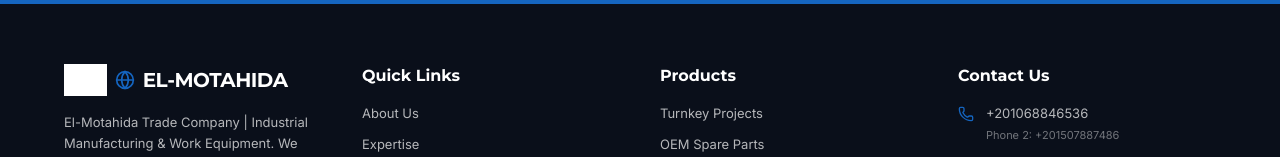
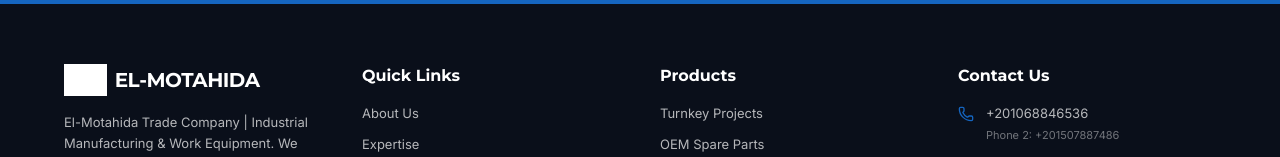
Before and after one commit to elmotahidatrade-commits/el-motahida.com, a React (Vite) app in the folder frontend/: page / in a window 1280 px wide. Shown: the part 6646-6803 px from the top of the page. Built offline with nearby package versions, Linux system fonts and the light colour scheme; no server answers.

Commit message:
fix: remove redundant globe icon from footer to resolve logo duplication

```diff
--- a/frontend/src/components/layout/Footer.jsx
+++ b/frontend/src/components/layout/Footer.jsx
@@ -25,7 +25,6 @@
               }}
             />
             <div className="flex items-center gap-x-2">
-              <Globe className="text-primary w-5 h-5" />
               <span className="font-display font-bold text-xl tracking-tight">EL-MOTAHIDA</span>
             </div>
           </div>
```
